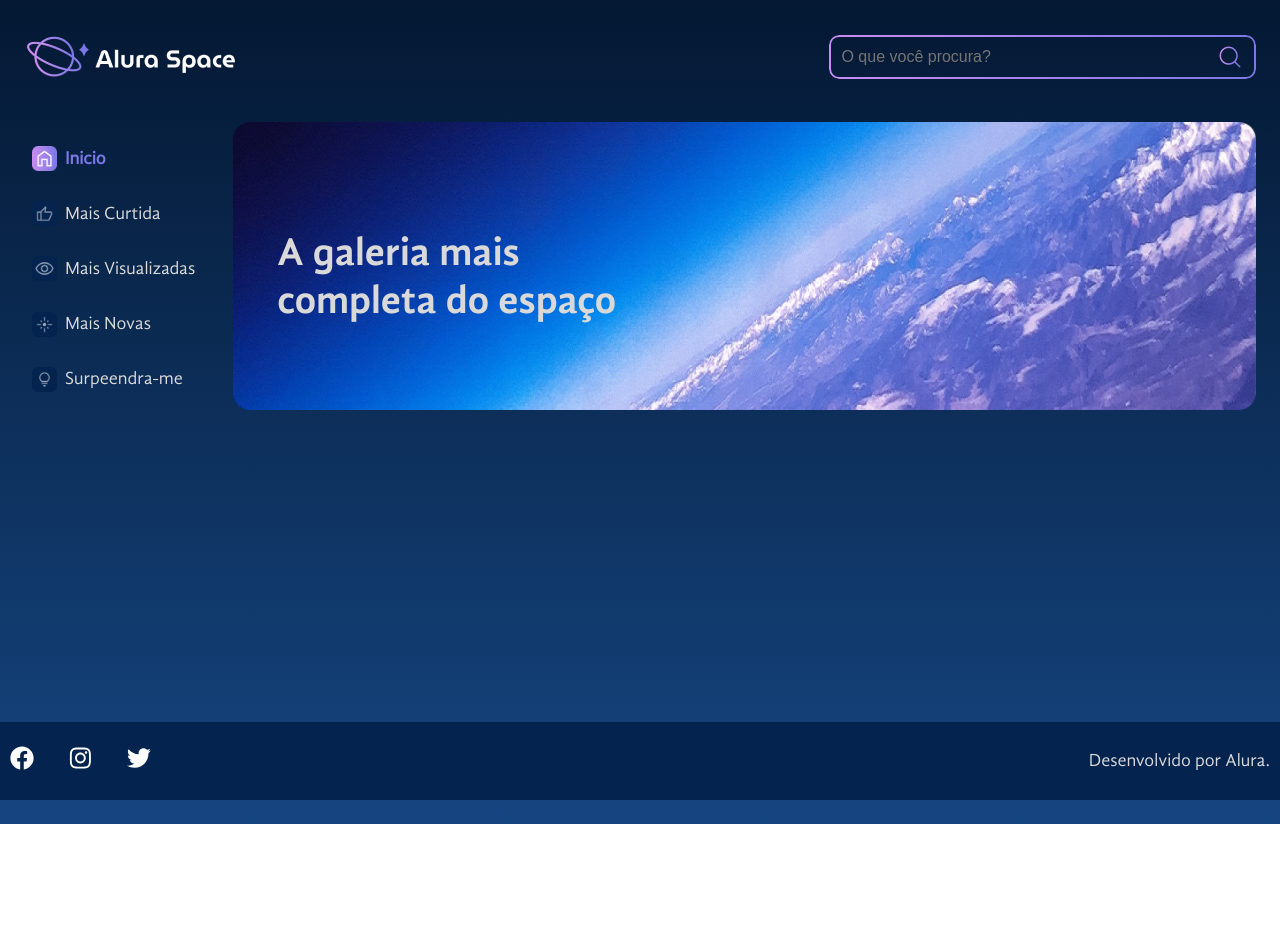
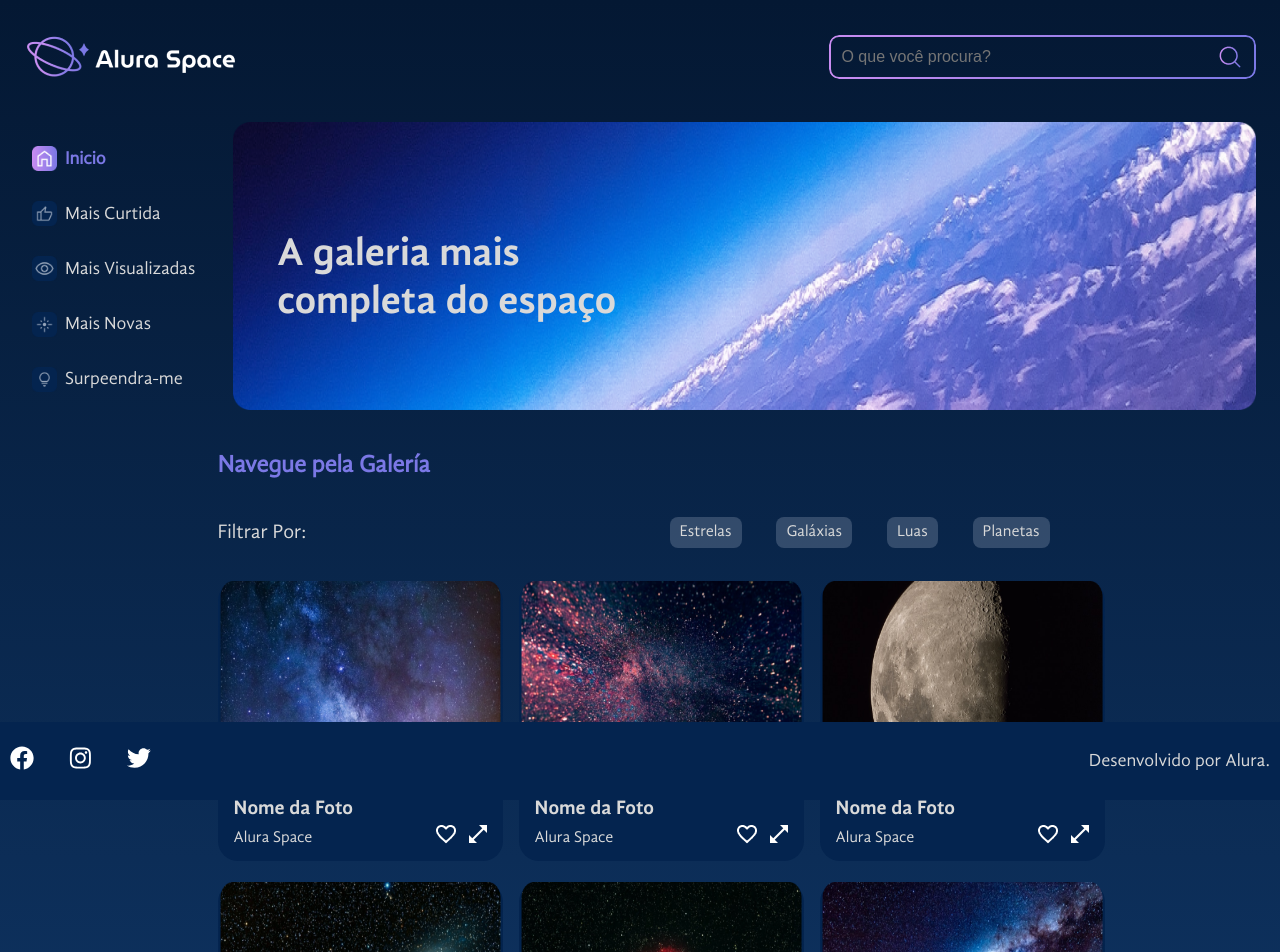
Before and after one commit to osvaldosousa/alura-space, a React (Create React App) app: page / in a window 1280 px wide. Shown: the top 952 px of the page. Before the commit the page ends 824 px from the top, so only its background shows below. Built offline with nearby package versions, Linux system fonts and the light colour scheme.

Commit message:
criado Component galeria
feito component Gallery e componente Tags

```diff
--- /dev/null
+++ b/src/components/Gallery/gallery.module.scss
@@ -0,0 +1,76 @@
+@import "../../styles/variables";
+
+.gallery {
+  font-family: $font-normal;
+  margin-bottom: 2rem;
+
+  h2 {
+    color: $purple;
+    font-size: 24px;
+  }
+
+  &__cards {
+    list-style: none;
+    padding: 0;
+    display: flex;
+    width: 100%;
+    flex-wrap: wrap;
+  }
+
+  &__card {
+    background-color: $blue-primary-dark;
+    border-radius: 20px;
+    height: 280px;
+    width: 285px;
+    margin-right: 1rem;
+    margin-bottom: 1.35rem;
+    cursor: pointer;
+
+    &:hover {
+      box-shadow: rgba(0, 0, 0, 0.25) 0px 25px 50px -12px;
+      -moz-transform: scale(1.1);
+      -webkit-transform: scale(1.1);
+      transform: scale(1.025);
+      transition: 0.18s;
+    }
+
+    div {
+      display: flex;
+      justify-content: space-between;
+      align-items: center;
+      padding: 0 1rem;
+      box-sizing: border-box;
+      width: 100%;
+
+      p {
+        margin: 0;
+        margin-top: 0.5rem;
+        color: $grey-light;
+      }
+
+      span {
+        width: 20%;
+        display: flex;
+        justify-content: space-between;
+        align-items: center;
+
+        img {
+          cursor: pointer;
+        }
+      }
+    }
+  }
+
+  &__image {
+    height: 75%;
+    width: 100%;
+  }
+
+  &__description {
+    margin: 0;
+    padding: 0 16px;
+    font-size: 1.25rem;
+    color: $cor-text;
+    font-family: $font-bold;
+  }
+}
--- /dev/null
+++ b/src/components/Gallery/images.json
@@ -0,0 +1,73 @@
+
+[
+  {
+    "titulo": "Nome da Foto",
+    "creditos": "Alura Space",
+    "imagem": "/assets/images/galery/foto-1.png",
+    "id": "1",
+    "tag": "Galáxias"
+  },
+  {
+    "titulo": "Nome da Foto",
+    "creditos": "Alura Space",
+    "imagem": "/assets/images/galery/foto-2.png",
+    "id": "2",
+    "tag": "Estrelas"
+  },
+  {
+    "titulo": "Nome da Foto",
+    "creditos": "Alura Space",
+    "imagem": "/assets/images/galery/foto-3.png",
+    "id": "3",
+    "tag": "Lua"
+  },
+  {
+    "titulo": "Nome da Foto",
+    "creditos": "Alura Space",
+    "imagem": "/assets/images/galery/foto-4.png",
+    "id": "4",
+    "tag": "Galáxias"
+  },
+  {
+    "titulo": "Nome da Foto",
+    "creditos": "Alura Space",
+    "imagem": "/assets/images/galery/foto-5.png",
+    "id": "5",
+    "tag": "Estrelas"
+  },
+  {
+    "titulo": "Nome da Foto",
+    "creditos": "Alura Space",
+    "imagem": "/assets/images/galery/foto-6.png",
+    "id": "6",
+    "tag": "Nebulosas"
+  },
+  {
+    "titulo": "Nome da Foto",
+    "creditos": "Alura Space",
+    "imagem": "/assets/images/galery/foto-7.png",
+    "id": "7",
+    "tag": "Galáxias"
+  },
+  {
+    "titulo": "Nome da Foto",
+    "creditos": "Alura Space",
+    "imagem": "/assets/images/galery/foto-8.png",
+    "id": "8",
+    "tag": "Nebulosas"
+  },
+  {
+    "titulo": "Nome da Foto",
+    "creditos": "Alura Space",
+    "imagem": "/assets/images/galery/foto-9.png",
+    "id": "9",
+    "tag": "Estrelas"
+  },
+  {
+    "titulo": "Nome da Foto",
+    "creditos": "Alura Space",
+    "imagem": "/assets/images/galery/foto-10.png",
+    "id": "10",
+    "tag": "Estrelas"
+  }
+]
--- /dev/null
+++ b/src/components/Gallery/index.jsx
@@ -0,0 +1,43 @@
+import styles from './gallery.module.scss'
+import heartIcon from './favorito.png'
+import openModal from './open.png'
+import images from './images.json'
+
+import React from 'react'
+import Tags from '../Tags'
+
+function Galery() {
+  return (
+    <section className={styles.gallery}>
+      <h2>Navegue pela Galería</h2>
+      <Tags/>
+      <ul className={styles.gallery__cards}>
+        {
+          images.map(image => {
+            return (
+              <li key={image.id} className={styles.gallery__card}>
+                <img
+                  className={styles.gallery__image}
+                  src={image.imagem}
+                  alt={`imagem de ${image.titulo}`}
+                />
+
+                <p className={styles.gallery__description}>{image.titulo}</p>
+
+                <div>
+                  <p>{image.creditos}</p>
+                  <span>
+                    <img src={heartIcon} alt="icone coração para curtir imagem" />
+                    <img src={openModal} alt="icone de abrir modal" />
+                  </span>
+                </div>
+              </li>
+            )
+          })
+        }
+      </ul>
+    </section>
+  )
+}
+
+export default Galery
--- /dev/null
+++ b/src/components/Tags/index.jsx
@@ -0,0 +1,19 @@
+import styles from './tags.module.scss'
+
+import React from 'react'
+
+function Tags() {
+  return (
+    <div className={styles.tags}>
+      <p>Filtrar Por:</p>
+      <ul className={styles.tags__list}>
+        <li>Estrelas</li>
+        <li>Galáxias</li>
+        <li>Luas</li>
+        <li>Planetas</li>
+      </ul>
+    </div>
+  )
+}
+
+export default Tags
--- /dev/null
+++ b/src/components/Tags/tags.module.scss
@@ -0,0 +1,30 @@
+@import "../../styles/variables";
+
+.tags {
+  width: 65vw;
+  display: flex;
+  justify-content: space-between;
+  align-items: center;
+  color: $cor-text;
+  font-family: $font-normal;
+  font-size: 16px;
+
+  p {
+    font-size: 1.25rem;
+  }
+
+  &__list {
+    list-style: none;
+    width: 380px;
+    padding: 0;
+    display: flex;
+    justify-content: space-between;
+
+    li {
+      background-color: $tag-color;
+      padding: 6px 10px;
+      border-radius: 8px;
+      cursor: pointer;
+    }
+  }
+}
--- a/src/pages/HomePage/homepage.module.scss
+++ b/src/pages/HomePage/homepage.module.scss
@@ -33,3 +33,11 @@ main {
     }
   }
 }
+
+.gallery {
+  display: flex;
+  justify-content: space-between;
+  align-items: flex-start;
+  margin-left: 17%;
+  margin-top: 1rem;
+}
--- a/src/pages/HomePage/index.jsx
+++ b/src/pages/HomePage/index.jsx
@@ -4,6 +4,7 @@ import banner from './banner.png'
 import Header from "../../components/Header"
 import Menu from "../../components/Menu"
 import Footer from '../../components/Footer'
+import Gallery from '../../components/Gallery'
 
 function HomePage() {
   return (
@@ -18,6 +19,9 @@ function HomePage() {
           </div>
         </section>
       </main>
+      <div className={styles.gallery}>
+        <Gallery/>
+      </div>
       <Footer/>
     </>
   )
```
Also changed, not shown: src/components/Gallery/favorito.png (added), src/components/Gallery/open.png (added).
